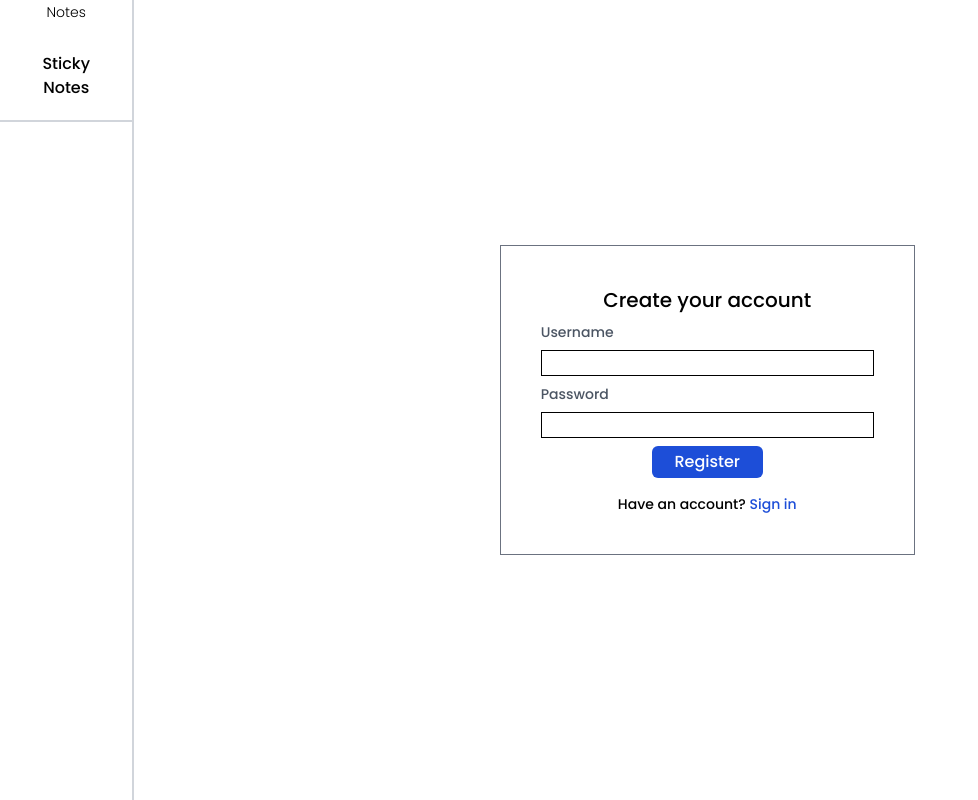
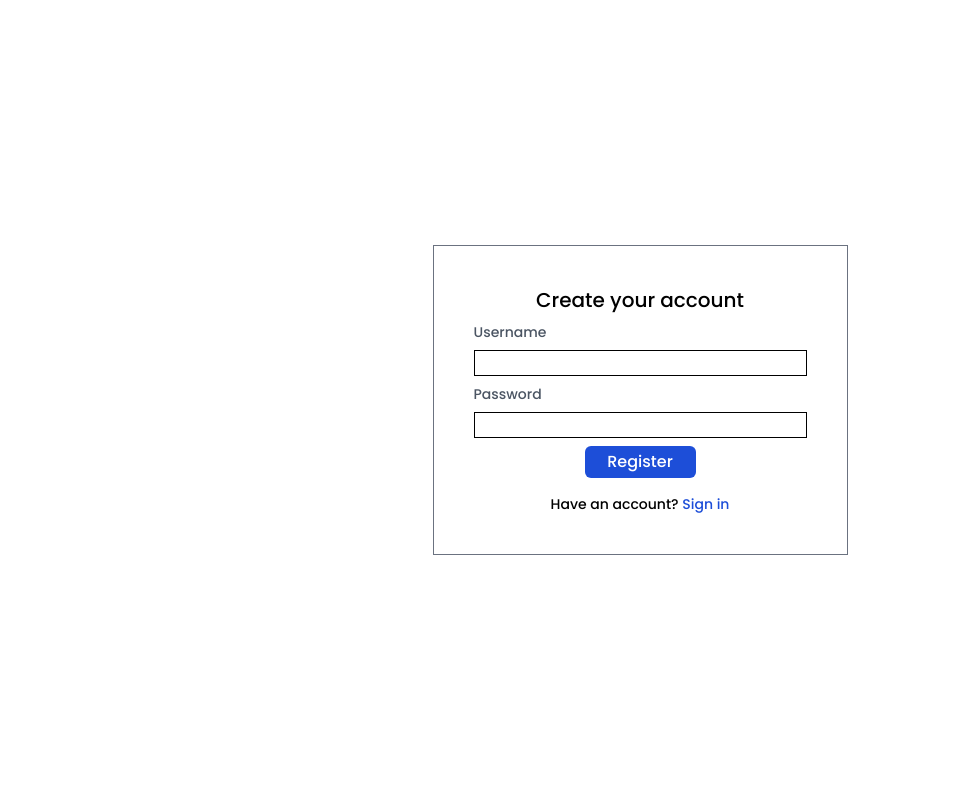
Before and after one commit to notebook-app/front-end, a React (Create React App) app: page / in a window 1280 px wide. Shown: the whole page, without its empty margins (0-978 px from the left). Built offline with nearby package versions, Linux system fonts and the light colour scheme.

Commit message:
Move router from index.tsx to App.tsx

```diff
--- a/src/App.tsx
+++ b/src/App.tsx
@@ -1,24 +1,49 @@
-import React, { useEffect, useState } from 'react';
-import { UserT } from 'utils/types';
-import Nav from './components/layout/Nav';
-import { Login } from 'components/Login';
+import React, {useEffect, useState} from 'react';
+import {NoteT, UserSetterT, UserT} from 'utils/types';
+import {Login} from 'components/Login';
+import {BrowserRouter, Route, Routes} from 'react-router-dom';
+import StickyNotesView from "./views/StickyNotesView";
+import NotesView from "./views/NotesView";
+
+const testNotes: NoteT[] = [
+    {
+        title: 'title',
+        backgroundUrl: '',
+        unFormattedContent: ''
+    }
+];
+
+function MainView({user, setUser}: { user: UserT, setUser: UserSetterT }) {
+    return (
+        <>
+            <main className="flex justify-center items-center w-screen h-screen">
+                {user.name ? (
+                    <h1>Hello, {user.name} </h1>
+                ) : (
+                    <Login setUser={setUser}/>
+                )}
+            </main>
+        </>
+    )
+}
 
 export default function App() {
-    const [user, setUser] = useState<UserT>({ name: '' });
+    const [user, setUser] = useState<UserT>({name: ''});
+    const [activeNote, setActiveNote] = useState<NoteT>({title: '', unFormattedContent: '', backgroundUrl: ''});
+
     useEffect(() => {
         // grab from localstorage if exists
     }, []);
 
     return (
         <div className="flex h-screen">
-            <Nav />
-            <main className="flex justify-center items-center w-screen h-screen">
-                {user.name ? (
-                    <h1>Hello, {user.name} </h1>
-                ) : (
-                    <Login setUser={setUser} />
-                )}
-            </main>
+            <BrowserRouter>
+                <Routes>
+                    <Route path={'/'} element={<MainView user={user} setUser={setUser}/>}/>
+                    <Route path={'/sticky-notes'} element={<StickyNotesView/>}/>
+                    <Route path={'/notes'} element={<NotesView setActiveNote={setActiveNote} notes={testNotes}/>}/>
+                </Routes>
+            </BrowserRouter>
         </div>
     );
 }
--- a/src/index.tsx
+++ b/src/index.tsx
@@ -1,19 +1,6 @@
 import React from 'react';
 import App from './App';
-import { render } from 'react-dom';
-import { BrowserRouter, Route, Routes } from 'react-router-dom';
+import {render} from 'react-dom';
 import './styles/index.css';
 
-import Nav from './components/layout/Nav';
-import StickyNotes from './views/StickyNotes';
-
-render(
-    <BrowserRouter>
-        <Routes>
-            <Route path={'/'} element={<App />} />
-            <Route path={'/sticky-notes'} element={<StickyNotes />} />
-        </Routes>
-    </BrowserRouter>,
-
-    document.querySelector('#root')
-);
+render(<App/>, document.querySelector('#root'));
```
